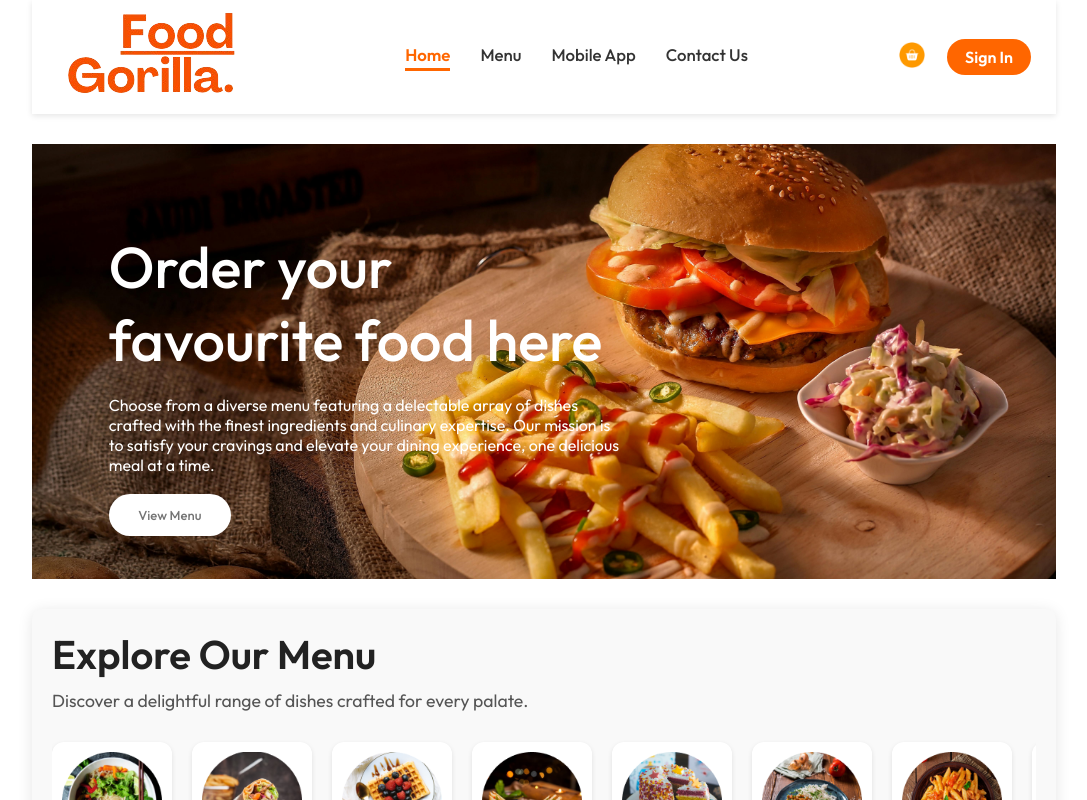
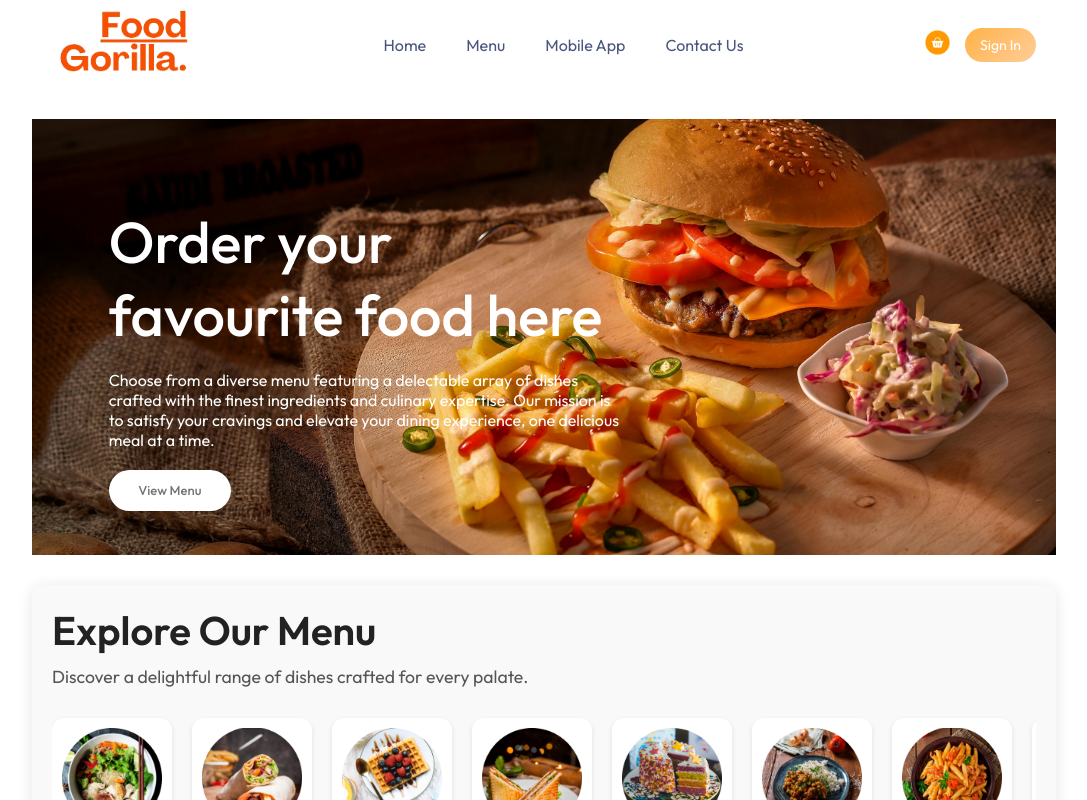
Before and after one commit to ShivamShashank11/food-del, a React (Vite) app in the folder frontend/: page / in a window 1280 px wide. Shown: the top 800 px of the page, without its empty margins (96-1183 px from the left). Built offline with nearby package versions, Linux system fonts and the light colour scheme; no server answers.

Commit message:
fix navbar

```diff
--- a/frontend/src/components/Navbar/Navbar.css
+++ b/frontend/src/components/Navbar/Navbar.css
@@ -1,137 +1,156 @@
-/* Navbar container */
 .navbar {
   display: flex;
   justify-content: space-between;
   align-items: center;
-  padding: 12px 25px;
-  background: #fff;
-  box-shadow: 0 2px 6px rgba(0,0,0,0.1);
-  font-family: 'Segoe UI', Tahoma, Geneva, Verdana, sans-serif;
+  padding: 10px 20px;
+  width: 100%;
+  background-color: transparent;
 }
 
-/* Logo */
-.bar-logo img {
-  height: 48px;
-  cursor: pointer;
-  border-radius: 8px; /* subtle rounding */
+.navbar-logo img {
+  width: 150px;
+  transition: width 0.3s;
 }
 
-/* Main menu */
+@media (max-width: 768px) {
+  .navbar-logo img {
+    width: 100px;
+  }
+}
+
 .navbar-menu {
   display: flex;
-  gap: 30px;
+  list-style: none;
+  gap: 20px;
+  font-size: 16px;
 }
 
 .navbar-menu a {
   text-decoration: none;
-  font-size: 1.05rem;
-  color: #333;
-  font-weight: 500;
-  cursor: pointer;
-  transition: color 0.25s ease;
-  padding-bottom: 3px;
-  border-bottom: 3px solid transparent;
+  color: #49557E;
+  padding: 10px;
 }
 
-.navbar-menu a.active,
-.navbar-menu a:hover {
-  color: #ff6600; /* bright orange */
-  border-bottom: 3px solid #ff6600;
-  font-weight: 600;
-}
-
-/* Right side container */
 .navbar-right {
   display: flex;
   align-items: center;
-  gap: 22px;
+  gap: 15px;
 }
 
-/* Cart icon */
-.navbar-cart-icon {
+.navbar-right img {
+  width: 25px;
+  height: 25px;
+}
+
+.cart-icon-container {
   position: relative;
-  cursor: pointer;
 }
 
 .basket-icon {
-  width: 26px;
-  height: 26px;
-  fill: #333;
-  transition: fill 0.3s ease;
+  width: 25px;
+  height: 25px;
 }
 
-.navbar-cart-icon:hover .basket-icon {
-  fill: #ff6600;
-}
-
-/* Red dot on cart */
 .dot {
+  width: 8px;
+  height: 8px;
+  background-color: red;
+  border-radius: 50%;
   position: absolute;
-  top: -4px;
-  right: -6px;
-  width: 12px;
-  height: 12px;
-  background: #ff6600;
-  border-radius: 50%;
-  opacity: 0;
-  transition: opacity 0.3s ease;
+  top: -5px;
+  right: -5px;
+  display: none;
 }
 
 .dot.visible {
-  opacity: 1;
+  display: block;
 }
 
-/* Sign-in button */
 .sign-in-button {
-  background: #ff6600;
+  background: linear-gradient(135deg, #FFB347, #FFCC99);
+  color: white;
+  padding: 8px 15px;
   border: none;
-  padding: 8px 18px;
-  border-radius: 25px;
-  color: white;
-  font-weight: 600;
+  border-radius: 20px;
   cursor: pointer;
-  transition: background 0.3s ease;
-  font-size: 1rem;
+  font-size: 14px;
+  transition: transform 0.3s, box-shadow 0.3s;
 }
 
 .sign-in-button:hover {
-  background: #cc5200;
+  transform: scale(1.05);
 }
 
-/* Profile picture */
+.hamburger {
+  display: none;
+  cursor: pointer;
+  flex-direction: column;
+  gap: 4px;
+}
+
+.hamburger span {
+  width: 25px;
+  height: 3px;
+  background-color: #333;
+}
+
+@media (max-width: 900px) {
+  .navbar-menu {
+    display: none;
+  }
+
+  .hamburger {
+    display: flex;
+  }
+
+  .responsive-menu {
+    display: flex;
+    flex-direction: column;
+    position: absolute;
+    top: 60px;
+    right: 0;
+    background-color: white;
+    width: 100%;
+    box-shadow: 0 4px 8px rgba(0, 0, 0, 0.2);
+    z-index: 1000;
+  }
+
+  .responsive-menu-content {
+    display: flex;
+    flex-direction: column;
+    padding: 10px;
+  }
+
+  .responsive-menu-content a {
+    padding: 10px;
+    border-bottom: 1px solid #ddd;
+  }
+}
+
+/* Profile Dropdown */
 .navbar-profile {
   position: relative;
   cursor: pointer;
 }
 
 .navbar-profile img {
-  width: 36px;
-  height: 36px;
+  width: 30px;
+  height: 30px;
   border-radius: 50%;
-  border: 2px solid #ff6600;
-  transition: box-shadow 0.3s ease;
 }
 
-.navbar-profile:hover img {
-  box-shadow: 0 0 8px #ff6600aa;
-}
-
-/* Dropdown menu */
 .navbar-profile-dropdown {
+  display: none;
   position: absolute;
-  top: 48px;
+  top: 45px;
   right: 0;
-  background: #fff;
-  border-radius: 12px;
-  box-shadow: 0 4px 18px rgba(255, 102, 0, 0.25);
-  padding: 10px 0;
-  width: 180px;
-  list-style: none;
-  display: none;
-  font-weight: 500;
-  color: #444;
-  user-select: none;
-  z-index: 9999;
+  background-color: white;
+  box-shadow: 0 4px 16px rgba(0, 0, 0, 0.1);
+  border-radius: 10px;
+  width: 160px;
+  z-index: 100;
+  animation: fadeIn 0.3s ease-in-out;
+  overflow: hidden;
 }
 
 .navbar-profile:hover .navbar-profile-dropdown {
@@ -141,83 +160,36 @@
 .navbar-profile-dropdown li {
   display: flex;
   align-items: center;
-  gap: 14px;
-  padding: 12px 25px;
+  gap: 10px;
+  padding: 12px 16px;
+  font-size: 14px;
+  color: #333;
   cursor: pointer;
-  transition: background 0.3s ease, color 0.3s ease;
+  transition: background 0.2s ease;
 }
 
 .navbar-profile-dropdown li:hover {
-  background: #ff66001a;
-  color: #ff6600;
-  font-weight: 600;
+  background-color: #f7f7f7;
 }
 
 .navbar-profile-dropdown img {
-  width: 18px;
-  height: 18px;
-  filter: invert(33%) sepia(94%) saturate(3000%) hue-rotate(10deg) brightness(95%) contrast(90%);
+  width: 20px;
+  height: 20px;
 }
 
-/* Divider */
 .navbar-profile-dropdown hr {
-  margin: 6px 0;
+  margin: 0;
   border: none;
   border-top: 1px solid #eee;
 }
 
-/* Responsive hamburger */
-.hamburger {
-  display: none;
-  flex-direction: column;
-  gap: 5px;
-  cursor: pointer;
-}
-
-.hamburger span {
-  height: 3px;
-  width: 28px;
-  background: #333;
-  border-radius: 2px;
-}
-
-/* Responsive menu */
-@media (max-width: 768px) {
-  .navbar-menu {
-    display: none;
+@keyframes fadeIn {
+  from {
+    opacity: 0;
+    transform: translateY(-5px);
   }
-
-  .hamburger {
-    display: flex;
-  }
-
-  .responsive-menu {
-    position: fixed;
-    top: 60px;
-    right: 0;
-    background: white;
-    width: 220px;
-    height: calc(100vh - 60px);
-    box-shadow: -3px 0 15px rgba(0, 0, 0, 0.2);
-    z-index: 1000;
-  }
-
-  .responsive-menu-content {
-    display: flex;
-    flex-direction: column;
-    padding: 25px 15px;
-  }
-
-  .responsive-menu-content a {
-    padding: 15px 10px;
-    font-weight: 600;
-    border-bottom: 1px solid #eee;
-    color: #333;
-    text-decoration: none;
-  }
-
-  .responsive-menu-content a.active,
-  .responsive-menu-content a:hover {
-    color: #ff6600;
+  to {
+    opacity: 1;
+    transform: translateY(0);
   }
 }
--- a/frontend/src/components/Navbar/Navbar.jsx
+++ b/frontend/src/components/Navbar/Navbar.jsx
@@ -1,10 +1,9 @@
 import React, { useContext, useState } from "react";
-import "./Navbar.css"; // Keep this path consistent with your project structure
-import { assets } from "../../assets/assets"; // Adjust if your assets folder is in a different location
+import "./Navbar.css";
+import { assets } from "../../assets/assets";
 import { Link, useNavigate } from "react-router-dom";
 import { StoreContext } from "../../Context/StoreContext";
 
-// eslint-disable-next-line react/prop-types
 const Navbar = ({ setShowLogin }) => {
   const [menu, setMenu] = useState("home");
   const { getTotalCartAmount, token, setToken } = useContext(StoreContext);
@@ -89,6 +88,7 @@ const Navbar = ({ setShowLogin }) => {
             ></div>
           </div>
         </Link>
+
         {!token ? (
           <button onClick={() => setShowLogin(true)} className="sign-in-button">
             Sign In
```
